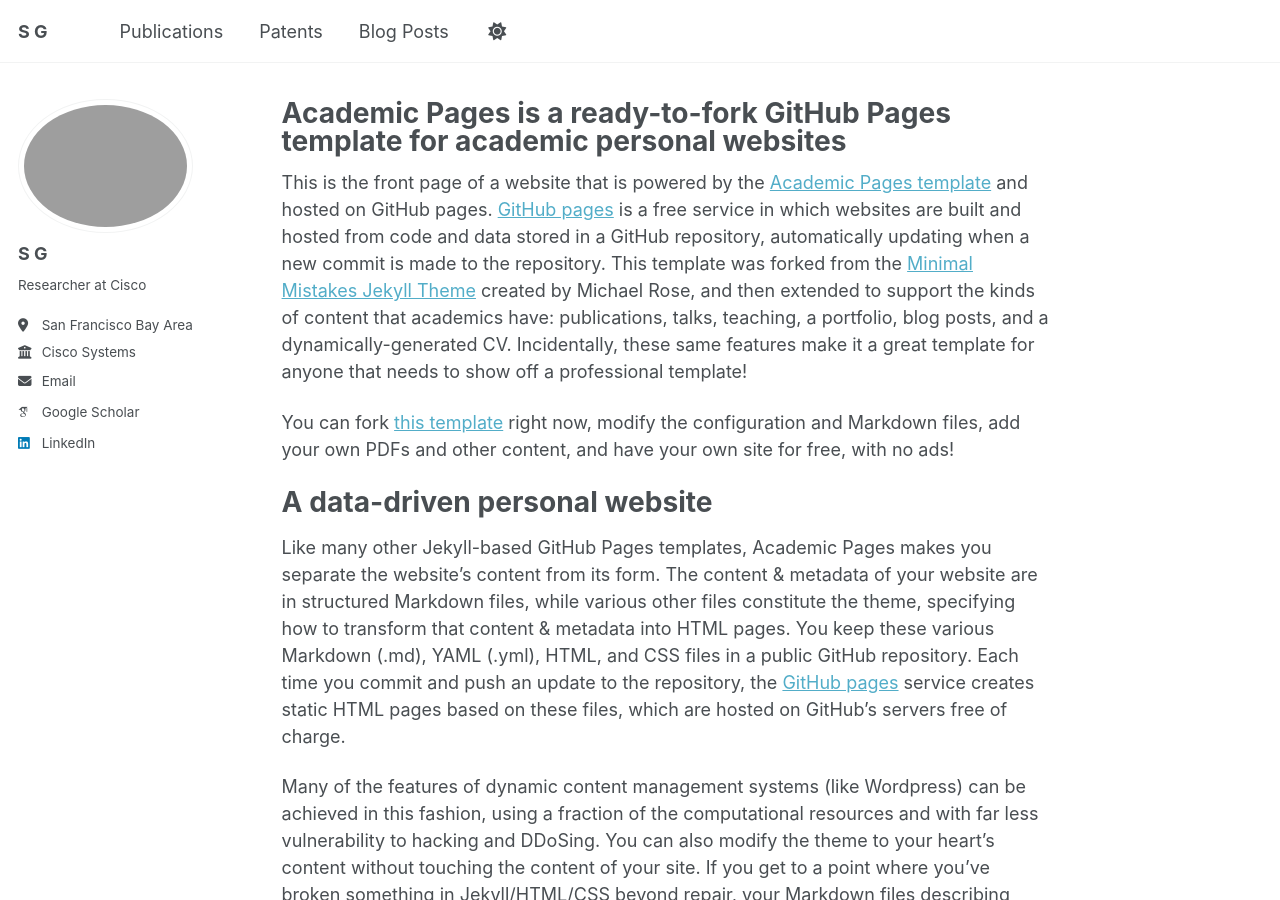
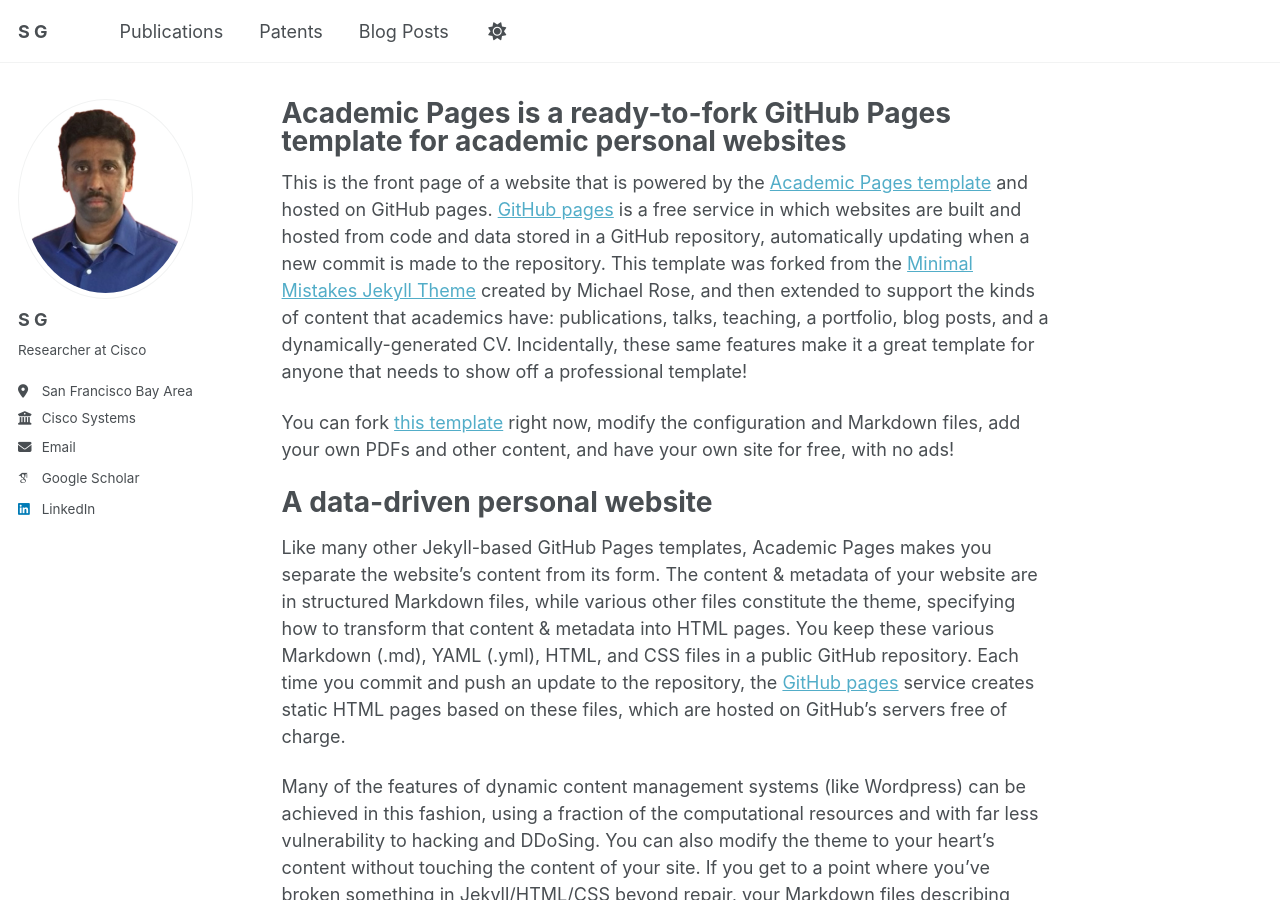
Before and after one commit to srigundavelli/srigundavelli.github.io, a Jekyll site: the page built from _pages/about.md, in a window 1280 px wide and 900 px high. Built offline with Jekyll 4.4.1, drawn with Linux system fonts in a browser that asks for light colours; some web fonts are replaced; a script that is not in the unit is left out.

Commit message:
Update _config.yml

```diff
--- a/_config.yml
+++ b/_config.yml
@@ -23,7 +23,7 @@ repository               : "academicpages/academicpages.github.io"
 #               Additional customization can be done by editing /_includes/author-profile.html
 author:
   # Biographic information
-  avatar           : "Sri_Photo.png"
+  avatar           : "Sri-Photo.png"
   name             : "S G"
   pronouns         : # example: "she/her"
   bio              : "Researcher at Cisco"
```
